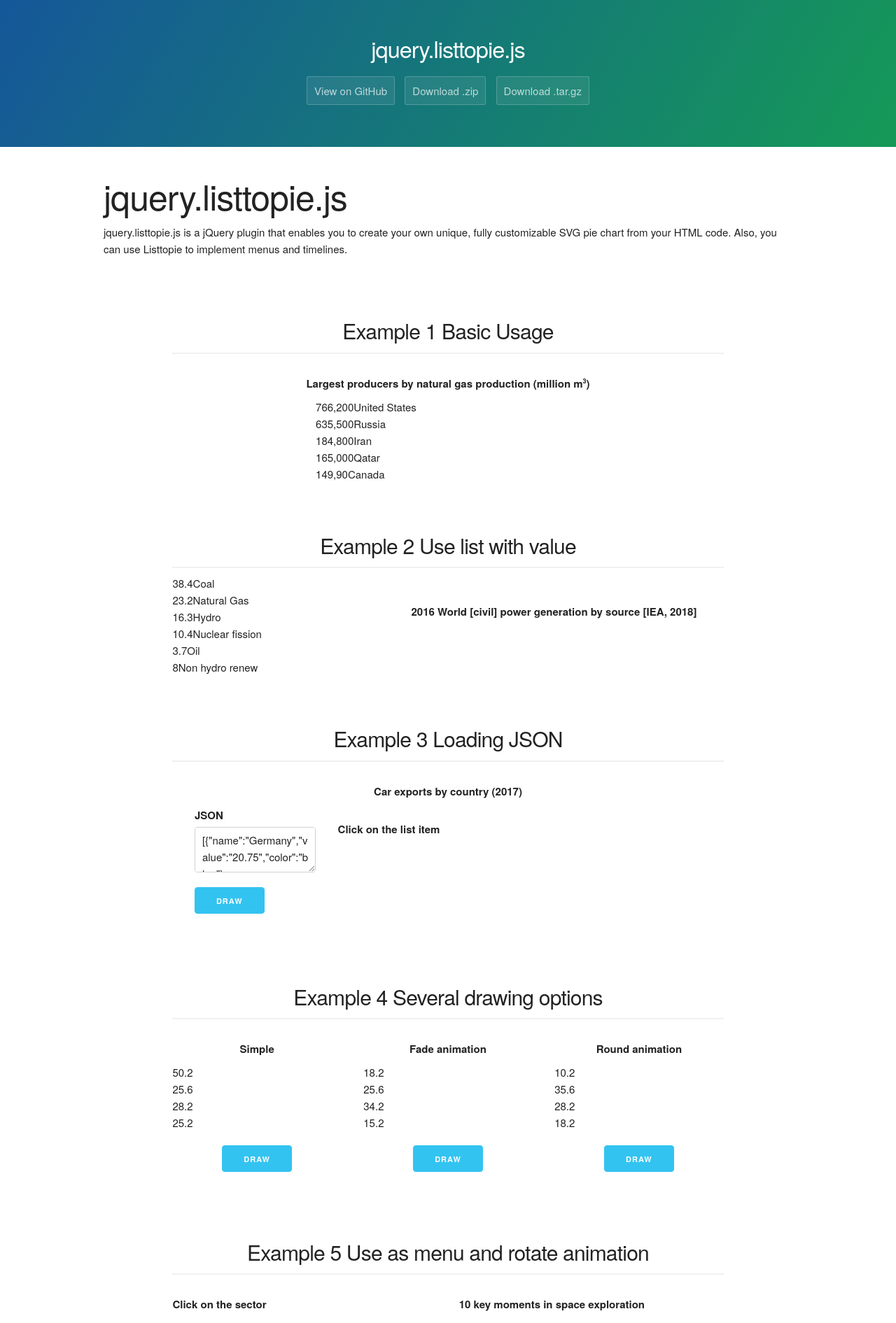
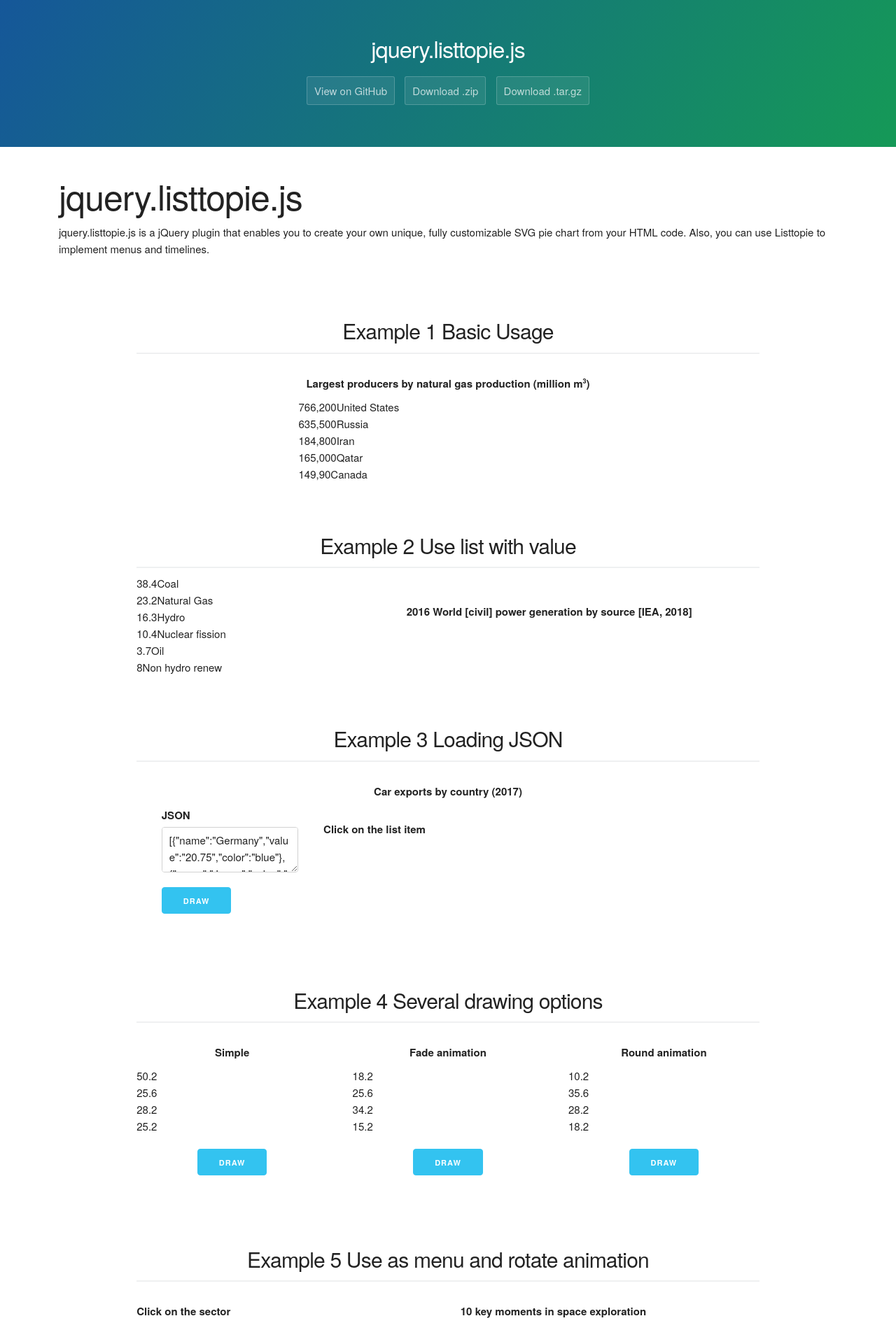
Before and after one commit to dkdevru/jquery.listtopie.js, a Jekyll site: the page built from index.html, in a window 1280 px wide. Shown: the top 1891 px of the page at 70% size. Built offline with Jekyll 4.4.1, drawn with Linux system fonts in a browser that asks for light colours; nearby versions of some CDN libraries; library files that are not in the unit come from our copies.

Commit message:
edit css

```diff
--- a/_includes/page-footer.html
+++ b/_includes/page-footer.html
@@ -1,3 +1,3 @@
 <footer class="site-footer">
-  <span class="site-footer-owner"><a href="https://dkdevru.github.io/elview/">{{ site.title }}</a>is maintained by <a href="https://github.com/dkdevru">dkdevru</a>.</span>
+  <span class="site-footer-owner"><a href="https://github.com/dkdevru/jquery.listtopie.js/">{{ site.title }}</a>is maintained by <a href="https://github.com/dkdevru">dkdevru</a>.</span>
 </footer>
--- a/css/cayman.css
+++ b/css/cayman.css
@@ -156,7 +156,7 @@ a:hover { text-decoration: none; }
 
 .main-content { word-wrap: break-word; }
 .main-content :first-child { /*margin-top: 0;*/ }
-@media screen and (min-width: 64em) { .main-content { max-width: 80%; padding: 2rem 2rem; margin: 0 auto; } }
+@media screen and (min-width: 64em) { .main-content { max-width: 90%; padding: 2rem 2rem; margin: 0 auto; } }
 @media screen and (min-width: 42em) and (max-width: 64em) { .main-content { padding: 2rem 2rem; } }
 @media screen and (max-width: 42em) { .main-content { padding: 2rem 1rem;} }
 .main-content img { max-width: 100%; }
```
